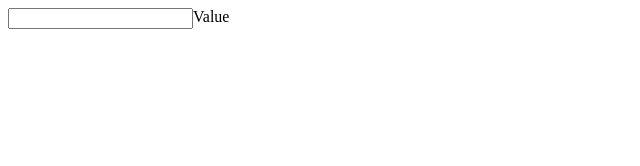
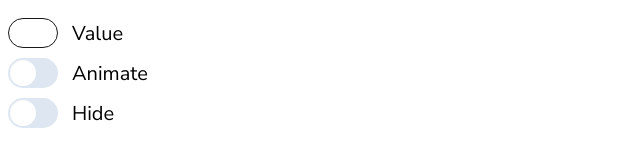
Before and after one commit to PavlovskiiRomanMikhailovich/progress-app, a plain HTML site: page index.html in a window 1280 px wide. Shown: the whole page, without its empty margins (0-640 px from the left). Drawn offline with Linux system fonts and the light colour scheme; a web font is replaced by a local one.

Commit message:
add: layout

```diff
--- a/components/number-input/number-input.css
+++ b/components/number-input/number-input.css
@@ -1,3 +1,34 @@
 .number-input {
     display: flex;
+    gap: 14px;
 }
+
+.number-input-field::-webkit-outer-spin-button,
+.number-input-field::-webkit-inner-spin-button {
+    -webkit-appearance: none;
+    margin: 0;
+}
+
+.number-input-field {
+    border: 1px solid var(--border);
+    max-width: 50px;
+    height: 30px;
+    box-sizing: border-box;
+    margin: 0;
+    border-radius: 24px;
+    text-align: center;
+    font-size: 16px;
+}
+
+.number-input-field:focus {
+    border: 1px solid var(--base-blue);
+    outline: none;
+}
+
+.number-input-label {
+    font-size: 20px;
+    font-weight: 400;
+    align-items: center;
+    justify-content: center;
+    display: flex;
+}
--- a/components/number-input/number-input.html
+++ b/components/number-input/number-input.html
@@ -1,4 +1,4 @@
 <div class="number-input">
     <input class="number-input-field" type="number">
-    <div class="number-input-lable"></div>
+    <div class="number-input-label"></div>
 </div>
--- a/components/number-input/number-input.js
+++ b/components/number-input/number-input.js
@@ -11,7 +11,7 @@ class NumberInput {
         const html = await res.text();
         this.root.innerHTML = html;
 
-        const lableElement = this.root.querySelector('.number-input-lable');
+        const lableElement = this.root.querySelector('.number-input-label');
         lableElement.textContent = this.lable;
 
     }
--- a/components/toggle/toggle.css
+++ b/components/toggle/toggle.css
@@ -0,0 +1,45 @@
+.toggle {
+    display: flex;
+    gap: 14px;
+    align-items: center;
+}
+
+.toggle-label {
+    font-size: 20px;
+    font-weight: 400;
+    align-items: center;
+    justify-content: center;
+    display: flex;
+}
+
+.toggle-button {
+    position: relative;
+    width: 50px;
+    height: 30px;
+    background-color: var(--toggle-inactive);
+    border-radius: 24px;
+    border: none;
+}
+
+.toggle-thumb {
+    position: absolute;
+    border-radius: 50%;
+    background-color: var(--base-white);
+    width: 26px;
+    height: 26px;
+    top: 2px;
+    left: 2px;
+    transition: transform 0.25s ease-in-out;
+}
+
+.toggle-button.toggle-button.active {
+    background-color: var(--base-blue);
+}
+
+.toggle-button.active .toggle-thumb {
+  transform: translateX(20px);
+}
+
+.toggle-button:focus {
+  outline: none;
+}
--- a/components/toggle/toggle.html
+++ b/components/toggle/toggle.html
@@ -0,0 +1,6 @@
+<div class="toggle">
+    <button class="toggle-button" type="button" aria-pressed="false">
+        <span class="toggle-thumb"></span>
+    </button>
+    <div class="toggle-label"></div>
+</div>
--- a/components/toggle/toggle.js
+++ b/components/toggle/toggle.js
@@ -0,0 +1,31 @@
+class Toggle {
+    constructor(root, options = {}) {
+        this.root = root;
+        this.onActive = options.onActive ?? (() => {});
+        this.onInactive = options.onInactive ?? (() => {});
+        this.label = options.label ?? "Toggle button";
+        this.value = false;
+
+        this.render();
+    }
+
+    async render() {
+        const res = await fetch('./components/toggle/toggle.html');
+        const html = await res.text();
+        this.root.innerHTML = html;
+
+        const labelElement = this.root.querySelector('.toggle-label');
+        labelElement.textContent = this.label;
+
+        this.buttonElement = this.root.querySelector('.toggle-button');
+        this.buttonElement.addEventListener('click', () => {
+            this.value = !this.value;
+            this.update();
+        });
+    }
+
+    update() {
+        this.buttonElement.classList.toggle('active', this.value);
+        this.buttonElement.setAttribute('aria-pressed', String(this.value));
+    }
+}
--- a/global.css
+++ b/global.css
@@ -0,0 +1,13 @@
+:root{
+    --border: #171717;
+    --base-blue: #005FFF;
+    --toggle-inactive: #DDE6F1;
+    --base-white: #FFFFFF;
+}
+
+body {
+    font-family: 'Nunito Sans';
+    display: flex;
+    flex-direction: column;
+    gap: 10px;
+}
--- a/index.html
+++ b/index.html
@@ -4,12 +4,22 @@
     <meta charset="UTF-8">
     <link rel="stylesheet" href="./global.css">
     <link rel="stylesheet" href="./components/number-input/number-input.css">
+    <link rel="stylesheet" href="./components/toggle/toggle.css">
+    <link rel="stylesheet" href="./components/progress/progress.css">
+
+    <link rel="preconnect" href="https://fonts.googleapis.com">
+    <link rel="preconnect" href="https://fonts.gstatic.com" crossorigin>
+    <link href="https://fonts.googleapis.com/css2?family=Inter:ital,opsz,wght@0,14..32,100..900;1,14..32,100..900&family=Nata+Sans:wght@100..900&family=Nunito+Sans:ital,opsz,wght@0,6..12,200..1000;1,6..12,200..1000&display=swap" rel="stylesheet">
 </head>
 <body>
     <div class="progress-root"></div>
     <div id="number-root"></div>
 
+    <div class="animate-toggle"></div>
+    <div class="hidden-toggle"></div>
+
     <script src="./components/number-input/number-input.js"></script>
+    <script src="./components/toggle/toggle.js"></script>
     <script src="./main.js"></script>
 </body>
 </html>
--- a/main.js
+++ b/main.js
@@ -1,3 +1,9 @@
 const numberRoot = document.getElementById('number-root');
 const numberInput = new NumberInput(numberRoot, {});
 numberInput.render();
+
+const animateRoot = document.querySelector('.animate-toggle');
+const animateButton = new Toggle(animateRoot, {label: "Animate"});
+
+const hiddenRoot = document.querySelector('.hidden-toggle');
+const hiddenButton = new Toggle(hiddenRoot, {label: "Hide"});
```
